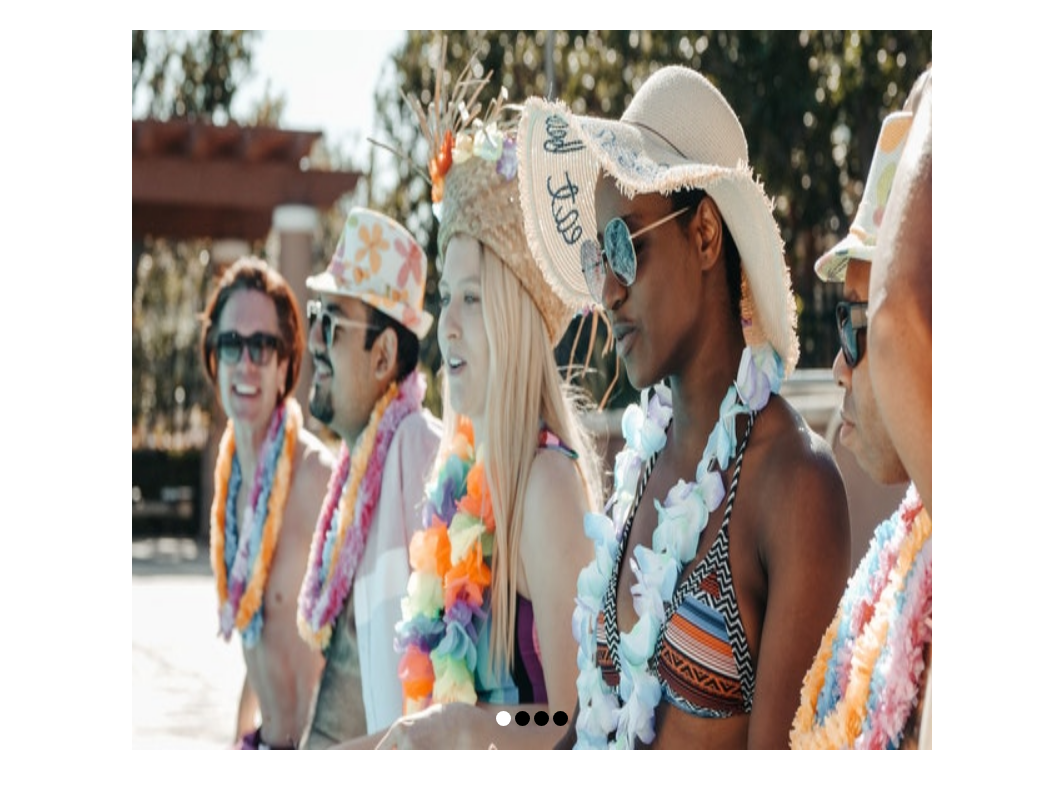
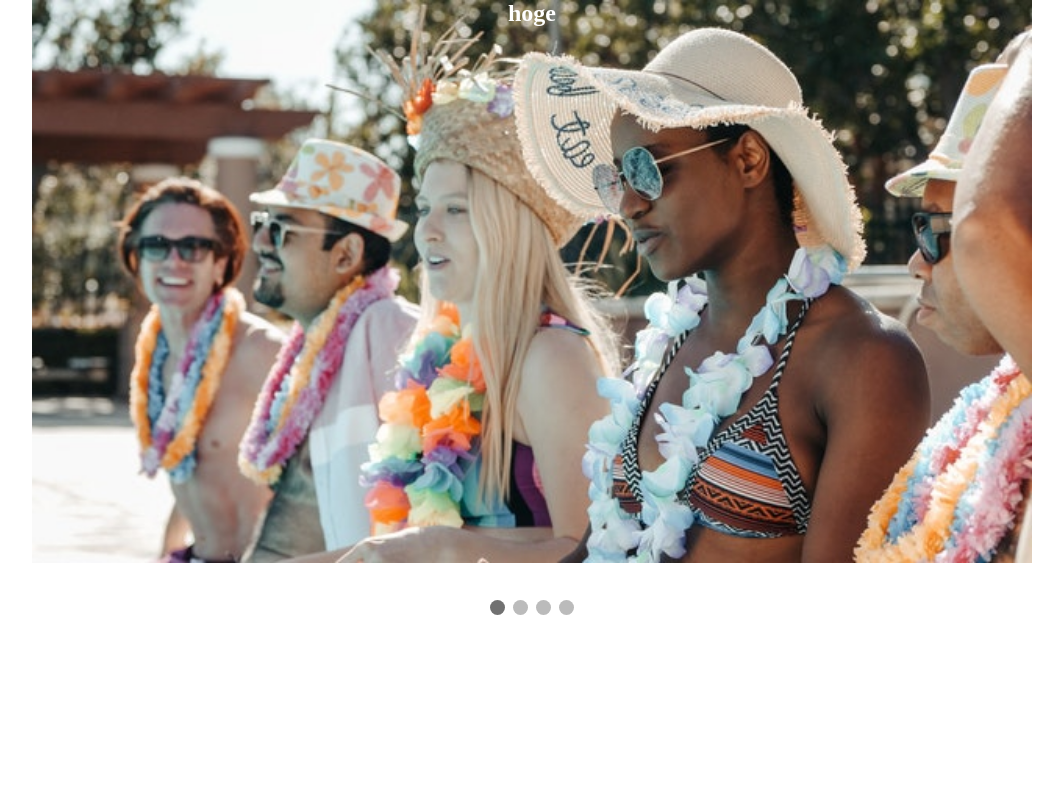
Before and after one commit to YusukeNaito08/JS-functions, a plain HTML site: page sliderImageJS/index.html in a window 1280 px wide. Shown: the whole page, without its empty margins (108-1171 px from the left). Drawn offline with Linux system fonts and the light colour scheme.

Commit message:
FIX:JS-Side

```diff
--- a/sliderImageJS/index.html
+++ b/sliderImageJS/index.html
@@ -8,18 +8,26 @@
     <title>Document</title>
   </head>
   <body>
-    <div class="slider-box">
-      <div id="slider">
-        <img src="./img/1.jpg" class="slide" alt="" sizes="" srcset="" />
-        <img src="./img/2.jpg" class="slide" alt="" sizes="" srcset="" />
-        <img src="./img/3.jpg" class="slide" alt="" sizes="" srcset="" />
-        <img src="./img/4.jpg" class="slide" alt="" sizes="" srcset="" />
+    <div class="slideshow-container">
+      <div class="mySlides fade">
+        <div class="images a">
+          <p>hoge</p>
+        </div>
       </div>
-      <div class="indicators">
-        <span id="btn" class="active"></span>
-        <span id="btn"></span>
-        <span id="btn"></span>
-        <span id="btn"></span>
+      <div class="mySlides fade">
+        <div class="images b"></div>
+      </div>
+      <div class="mySlides fade">
+        <div class="images c"></div>
+      </div>
+      <div class="mySlides fade">
+        <div class="images d"></div>
+      </div>
+      <div style="text-align: center">
+        <span class="dot" onclick="currentSlide(1)"></span>
+        <span class="dot" onclick="currentSlide(2)"></span>
+        <span class="dot" onclick="currentSlide(3)"></span>
+        <span class="dot" onclick="currentSlide(4)"></span>
       </div>
     </div>
     <script src="./index.js"></script>
--- a/sliderImageJS/index.js
+++ b/sliderImageJS/index.js
@@ -1,4 +1,4 @@
-const slides = document.querySelectorAll("slide");
+// const slides = document.querySelectorAll("slide");
 // const btn1 = document.getElementById("btn1");
 // const btn2 = document.getElementById("btn2");
 // const btn3 = document.getElementById("btn3");
@@ -17,21 +17,51 @@ const slides = document.querySelectorAll("slide");
 //     slide.style.transform = "translateX(-300%)";
 //   };
 
-var btns = document.querySelectorAll("#btn");
+// var btns = document.querySelectorAll("#btn");
 
-var navs = function (nav) {
-  slides.forEach((slide) => {
-    slide.classList.remove("active");
-    btns.forEach((btn) => {
-      btn.classList.remove("active");
-    });
-  });
-  btns[nav].classList.add("active");
-  slides[nav].classList.add("active");
-};
+// var navs = function (nav) {
+//   slides.forEach((slide) => {
+//     slide.classList.remove("active");
+//     btns.forEach((btn) => {
+//       btn.classList.remove("active");
+//     });
+//   });
+//   btns[nav].classList.add("active");
+//   slides[nav].classList.add("active");
+// };
 
-btns.forEach((btn, i) => {
-  btn.addEventListener("click", () => {
-    navs(i);
-  });
-});
+// btns.forEach((btn, i) => {
+//   btn.addEventListener("click", () => {
+//     navs(i);
+//   });
+// });
+
+var slideIndex = 1;
+showSlides(slideIndex);
+
+function currentSlide(n) {
+  showSlides((slideIndex = n));
+}
+
+function showSlides(n) {
+  var i;
+  var slides = document.getElementsByClassName("mySlides");
+  var dots = document.getElementsByClassName("dot");
+
+  if (n > slides.length) {
+    slideIndex = 1;
+  }
+  if (n < 1) {
+    slideIndex = slides.length;
+  }
+
+  for (i = 0; i < slides.length; i++) {
+    slides[i].style.display = "none";
+  }
+  for (i = 0; i < dots.length; i++) {
+    dots[i].className = dots[i].className.replace("active", "");
+  }
+
+  slides[slideIndex - 1].style.display = "block";
+  dots[slideIndex - 1].className += " active";
+}
--- a/sliderImageJS/style.css
+++ b/sliderImageJS/style.css
@@ -3,40 +3,51 @@
   margin: 0;
 }
 
-.slider-box {
-  width: 800px;
-  height: 90vh;
-  margin: 30px auto;
+.slideshow-container {
+  max-width: 1000px;
   position: relative;
-  overflow: hidden;
+  margin: auto;
+}
+.mySlides {
+  display: none;
+}
+.images {
+  width: 100%;
+  height: 600px;
+  background-size: contain;
+  background-repeat: no-repeat;
+}
+.images.a {
+  background-image: url(./img/1.jpg);
+}
+p {
+  text-align: center;
+  font-size: 24px;
+  color: white;
+  font-weight: bold;
+}
+.images.b {
+  background-image: url(./img/2.jpg);
+}
+.images.c {
+  background-image: url(./img/3.jpg);
+}
+.images.d {
+  background-image: url(./img/4.jpg);
 }
 
-#slider {
-  width: 100%;
-  display: inline-flex;
-  transition: 0.6s;
+.dot {
+  cursor: pointer;
+  height: 15px;
+  width: 15px;
+  margin: 0 2px;
+  background-color: #bbb;
+  border-radius: 50%;
+  display: inline-block;
+  transition: background-color 0.6s ease;
 }
 
-#slider img {
-  width: 100%;
-  height: 90vh;
+.active,
+.dot:hover {
+  background-color: #717171;
 }
-
-.indicators {
-  position: absolute;
-  left: 50%;
-  bottom: 20px;
-  transform: translateX(-50%);
-}
-.indicators span {
-  display: inline-block;
-  width: 15px;
-  height: 15px;
-  border-radius: 50%;
-  background-color: black;
-  cursor: pointer;
-}
-
-.active {
-  background: #fff !important;
-}
```
